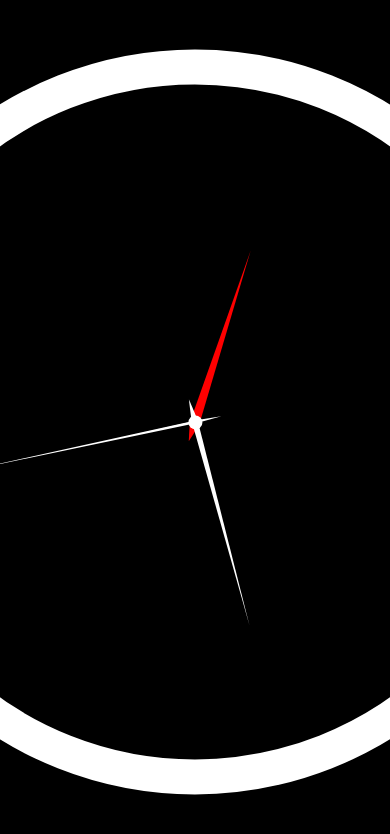
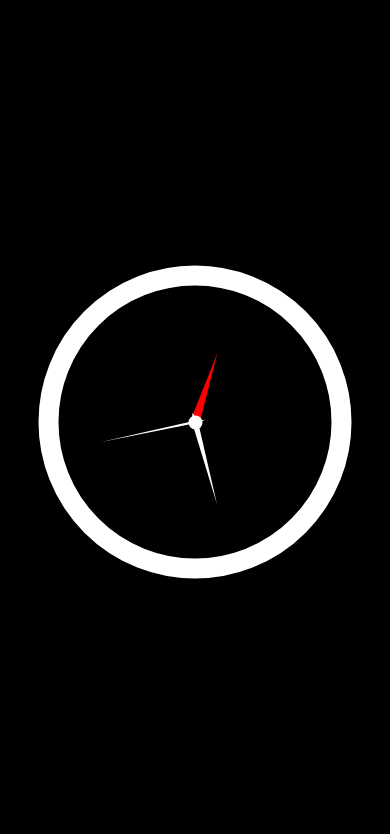
Before and after one commit to troyon/analogclock, a website: page index.html in a window 390 px wide. Drawn offline with Linux system fonts and the light colour scheme.

Commit message:
final commit day 1

```diff
--- a/src/css/style.css
+++ b/src/css/style.css
@@ -76,3 +76,9 @@ body {
     z-index: 2;
     background: #ffffff;
 }
+
+body.mobile .clock-body {
+    height: 70vw;
+    width: 70vw;
+    border-width: 20px;
+}
--- a/src/js/main.js
+++ b/src/js/main.js
@@ -12,3 +12,7 @@ setInterval(() => {
   min.style.transform = `rotateZ(${mins * 5}deg)`
   sec.style.transform = `rotateZ(${secHandRotation}deg)`
 }, 1000 / FPS)
+
+if (window.innerHeight > window.innerWidth) {
+  document.body.classList.add("mobile")
+}
```
